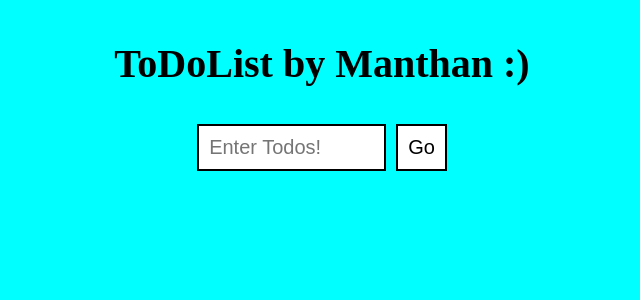
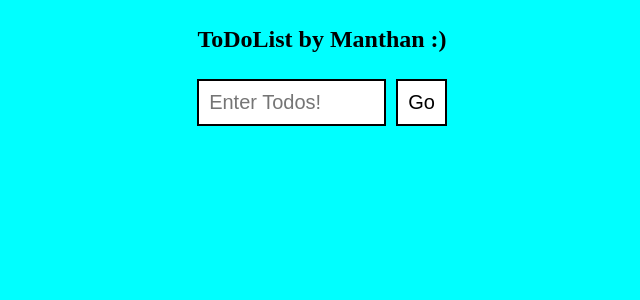
Before and after one commit to manthankumbhar/todolist, a React (Create React App) app: page / in a window 1280 px wide. Shown: the top 300 px of the page, without its empty margins (318-958 px from the left). Built offline with nearby package versions, Linux system fonts and the light colour scheme.

Commit message:
new updates

```diff
--- a/src/index.css
+++ b/src/index.css
@@ -1,5 +1,5 @@
 body {
-    padding: 5px;
+    padding: 2px;
     background-color: #00FFFF;
     font-family: 'Courier New';
 }
@@ -10,7 +10,7 @@ body {
 }
 
 .header {
-    font-size: 20px;
+    font-size: 12px;
     text-align: center;
     color: #000000;
     font-family: serif;
```
